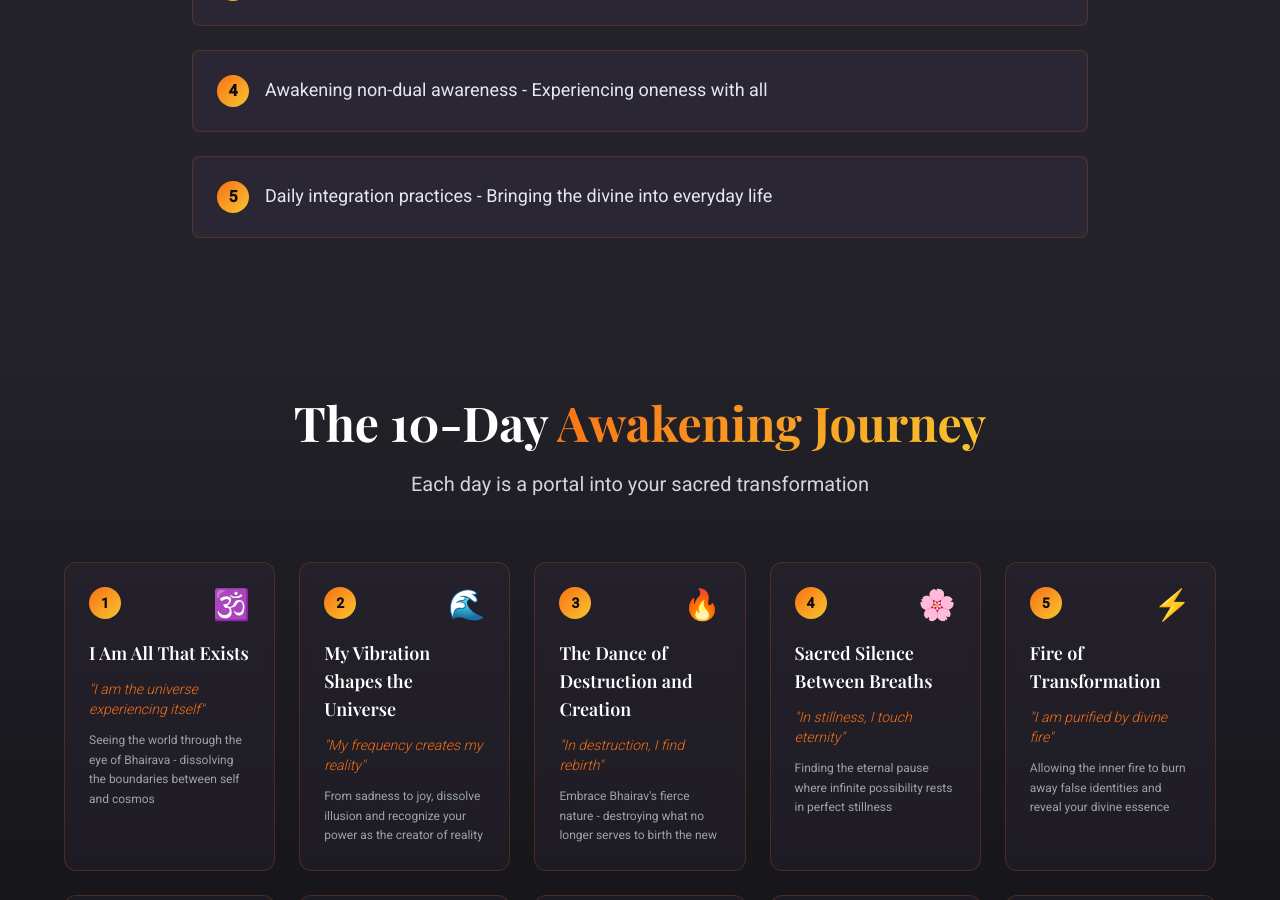
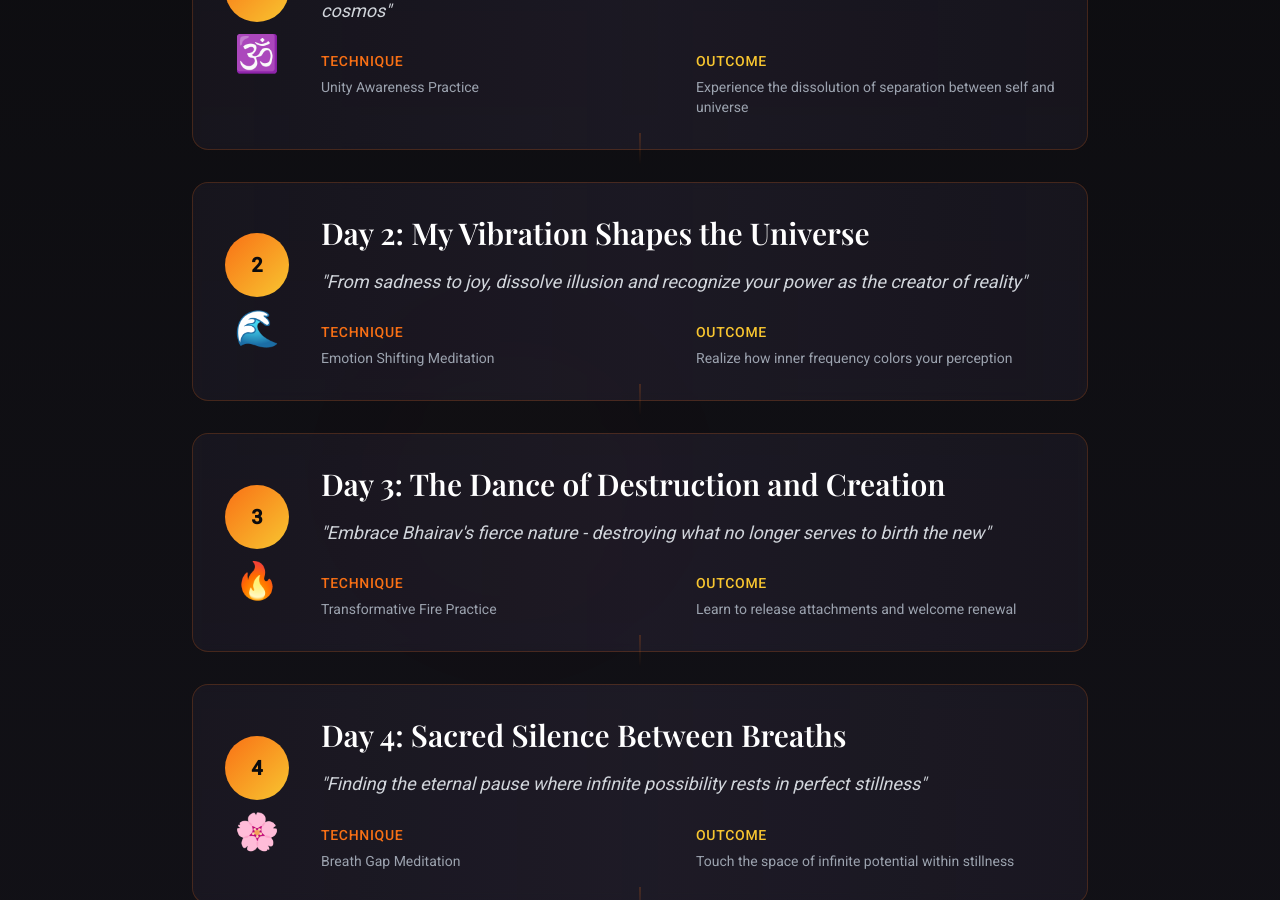
Before and after one commit to zeelcoustic/bhairav-awakening-portal, a React (Vite) app: page / in a window 1280 px wide. Shown: the part 1900-2800 px from the top of the page. Built offline with nearby package versions, Linux system fonts and the light colour scheme.

Commit message:
Refactor: Replace learning section and update journey
Remove the "What You'll Learn" section and refactor the "Day by Day Journey" section into a vertical scroll layout with glowing cards, cosmic backgrounds, and animations.

```diff
--- a/src/components/MeditationJourney.tsx
+++ b/src/components/MeditationJourney.tsx
@@ -3,136 +3,174 @@ const journeyDays = [
   {
     day: 1,
     title: "I Am All That Exists",
-    description: "Seeing the world through the eye of Bhairava - dissolving the boundaries between self and cosmos",
-    mantra: "I am the universe experiencing itself",
-    icon: "🕉️"
+    insight: "Seeing the world through the eye of Bhairava - dissolving the boundaries between self and cosmos",
+    technique: "Unity Awareness Practice",
+    outcome: "Experience the dissolution of separation between self and universe",
+    symbol: "🕉️"
   },
   {
     day: 2,
     title: "My Vibration Shapes the Universe",
-    description: "From sadness to joy, dissolve illusion and recognize your power as the creator of reality",
-    mantra: "My frequency creates my reality",
-    icon: "🌊"
+    insight: "From sadness to joy, dissolve illusion and recognize your power as the creator of reality",
+    technique: "Emotion Shifting Meditation",
+    outcome: "Realize how inner frequency colors your perception",
+    symbol: "🌊"
   },
   {
     day: 3,
     title: "The Dance of Destruction and Creation",
-    description: "Embrace Bhairav's fierce nature - destroying what no longer serves to birth the new",
-    mantra: "In destruction, I find rebirth",
-    icon: "🔥"
+    insight: "Embrace Bhairav's fierce nature - destroying what no longer serves to birth the new",
+    technique: "Transformative Fire Practice",
+    outcome: "Learn to release attachments and welcome renewal",
+    symbol: "🔥"
   },
   {
     day: 4,
     title: "Sacred Silence Between Breaths",
-    description: "Finding the eternal pause where infinite possibility rests in perfect stillness",
-    mantra: "In stillness, I touch eternity",
-    icon: "🌸"
+    insight: "Finding the eternal pause where infinite possibility rests in perfect stillness",
+    technique: "Breath Gap Meditation",
+    outcome: "Touch the space of infinite potential within stillness",
+    symbol: "🌸"
   },
   {
     day: 5,
     title: "Fire of Transformation",
-    description: "Allowing the inner fire to burn away false identities and reveal your divine essence",
-    mantra: "I am purified by divine fire",
-    icon: "⚡"
+    insight: "Allowing the inner fire to burn away false identities and reveal your divine essence",
+    technique: "Inner Fire Awakening",
+    outcome: "Purify consciousness and reveal authentic self",
+    symbol: "⚡"
   },
   {
     day: 6,
     title: "Mirror of Consciousness",
-    description: "Bhairav as the perfect mirror - seeing reality without distortion or projection",
-    mantra: "I reflect pure awareness",
-    icon: "🌕"
+    insight: "Bhairav as the perfect mirror - seeing reality without distortion or projection",
+    technique: "Pure Awareness Practice",
+    outcome: "Develop clear seeing beyond mental projections",
+    symbol: "🌕"
   },
   {
     day: 7,
     title: "Beyond Fear, Beyond Death",
-    description: "Transcending the ultimate illusions that bind the soul to suffering",
-    mantra: "I am eternal, beyond all form",
-    icon: "🦋"
+    insight: "Transcending the ultimate illusions that bind the soul to suffering",
+    technique: "Fearlessness Meditation",
+    outcome: "Recognize your eternal nature beyond all forms",
+    symbol: "🦋"
   },
   {
     day: 8,
     title: "The Cosmic Play",
-    description: "Understanding life as divine theater where you are both the actor and the audience",
-    mantra: "I dance in the cosmic play",
-    icon: "🎭"
+    insight: "Understanding life as divine theater where you are both the actor and the audience",
+    technique: "Witness Consciousness Practice",
+    outcome: "Experience detached participation in life's drama",
+    symbol: "🎭"
   },
   {
     day: 9,
     title: "Integration of Opposites",
-    description: "Embracing all aspects of existence - light and shadow, pleasure and pain as one",
-    mantra: "I unite all polarities within",
-    icon: "☯️"
+    insight: "Embracing all aspects of existence - light and shadow, pleasure and pain as one",
+    technique: "Polarity Union Meditation",
+    outcome: "Harmonize all contradictions within unified awareness",
+    symbol: "☯️"
   },
   {
     day: 10,
     title: "Living as Bhairav",
-    description: "Embodying fierce compassion in daily life - the eternal dance of awakened consciousness",
-    mantra: "I am Bhairav awakened",
-    icon: "👁️"
+    insight: "Embodying fierce compassion in daily life - the eternal dance of awakened consciousness",
+    technique: "Embodied Awakening Practice",
+    outcome: "Integrate awakened consciousness into every moment",
+    symbol: "👁️"
   }
 ];
 
 const MeditationJourney = () => {
   return (
-    <section className="py-20 px-6 bg-gradient-to-b from-mystic-purple to-mystic-cosmic">
-      <div className="max-w-6xl mx-auto">
-        <div className="text-center mb-16 animate-fade-in">
-          <h2 className="font-playfair text-4xl md:text-5xl font-bold mb-6 text-white">
-            The 10-Day <span className="text-gradient">Awakening Journey</span>
-          </h2>
-          <p className="text-xl text-gray-300">
-            Each day is a portal into your sacred transformation
-          </p>
+    <section className="py-24 px-6 bg-gradient-to-b from-mystic-cosmic via-mystic-purple-dark to-mystic-purple relative overflow-hidden">
+      {/* Cosmic background effects */}
+      <div className="absolute inset-0 opacity-20">
+        <div className="absolute top-1/4 left-1/4 w-96 h-96 bg-mystic-orange/10 rounded-full blur-3xl animate-pulse"></div>
+        <div className="absolute bottom-1/4 right-1/4 w-96 h-96 bg-mystic-gold/10 rounded-full blur-3xl animate-pulse" style={{ animationDelay: '2s' }}></div>
       </div>
 
-        <div className="grid grid-cols-1 md:grid-cols-2 lg:grid-cols-3 xl:grid-cols-5 gap-6">
+      <div className="max-w-4xl mx-auto relative z-10">
+        <div className="text-center mb-20 animate-fade-in">
+          <h2 className="font-playfair text-5xl md:text-6xl font-bold mb-6 text-white">
+            Your Sacred <span className="text-gradient">Journey</span>
+          </h2>
+          <p className="text-xl text-gray-300 max-w-2xl mx-auto leading-relaxed">
+            Ten profound awakenings that will transform your understanding of existence
+          </p>
+          <div className="mt-8 text-mystic-orange text-3xl">✧ ۞ ✧</div>
+        </div>
+
+        <div className="space-y-8">
           {journeyDays.map((day, index) => (
             <div
               key={day.day}
-              className="group relative bg-mystic-purple-light/20 backdrop-blur-sm border border-mystic-orange/20 rounded-xl p-6 hover:border-mystic-orange/60 hover:bg-mystic-purple-light/30 transition-all duration-500 hover:scale-105 hover:shadow-2xl hover:shadow-mystic-orange/20 animate-fade-in cursor-pointer"
-              style={{ animationDelay: `${index * 100}ms` }}
+              className="group relative bg-gradient-to-r from-mystic-purple-light/20 via-mystic-purple-light/30 to-mystic-purple-light/20 backdrop-blur-sm border border-mystic-orange/20 rounded-2xl p-8 hover:border-mystic-orange/60 transition-all duration-700 hover:shadow-2xl hover:shadow-mystic-orange/20 animate-fade-in"
+              style={{ animationDelay: `${index * 150}ms` }}
             >
-              {/* Glowing background effect */}
-              <div className="absolute inset-0 bg-fire-gradient opacity-0 group-hover:opacity-10 rounded-xl transition-opacity duration-500"></div>
+              {/* Glowing aura effect */}
+              <div className="absolute inset-0 bg-fire-gradient opacity-0 group-hover:opacity-5 rounded-2xl transition-opacity duration-700"></div>
+              <div className="absolute inset-0 rounded-2xl opacity-0 group-hover:opacity-100 transition-opacity duration-700">
+                <div className="absolute inset-0 rounded-2xl border border-mystic-orange/30 animate-glow"></div>
+              </div>
 
-              {/* Day number badge */}
-              <div className="flex justify-between items-start mb-4">
-                <div className="w-8 h-8 rounded-full bg-fire-gradient flex items-center justify-center text-mystic-cosmic font-bold text-sm group-hover:scale-110 transition-transform duration-300">
+              <div className="relative z-10 flex items-center gap-8">
+                {/* Day number and symbol */}
+                <div className="flex-shrink-0 flex flex-col items-center">
+                  <div className="w-16 h-16 rounded-full bg-fire-gradient flex items-center justify-center text-mystic-cosmic font-bold text-xl group-hover:scale-110 transition-transform duration-300 mb-3">
                     {day.day}
                   </div>
-                <div className="text-3xl group-hover:animate-float">
-                  {day.icon}
+                  <div className="text-4xl group-hover:animate-float transition-transform duration-300">
+                    {day.symbol}
                   </div>
                 </div>
 
+                {/* Content */}
+                <div className="flex-1 space-y-4">
                   {/* Title */}
-              <h3 className="font-playfair text-lg font-semibold text-white mb-3 group-hover:text-gradient transition-all duration-300">
-                {day.title}
+                  <h3 className="font-playfair text-2xl md:text-3xl font-semibold text-white group-hover:text-gradient transition-all duration-300">
+                    Day {day.day}: {day.title}
                   </h3>
 
-              {/* Mantra */}
-              <p className="text-mystic-orange text-sm italic mb-3 font-light group-hover:text-mystic-orange-light transition-colors duration-300">
-                "{day.mantra}"
+                  {/* Insight */}
+                  <p className="text-gray-300 text-lg leading-relaxed italic group-hover:text-gray-200 transition-colors duration-300">
+                    "{day.insight}"
                   </p>
 
-              {/* Description */}
-              <p className="text-gray-400 text-xs leading-relaxed group-hover:text-gray-300 transition-colors duration-300">
-                {day.description}
+                  {/* Technique and outcome */}
+                  <div className="grid md:grid-cols-2 gap-4 pt-2">
+                    <div>
+                      <span className="text-mystic-orange text-sm font-medium uppercase tracking-wider">Technique</span>
+                      <p className="text-gray-400 text-sm mt-1 group-hover:text-gray-300 transition-colors duration-300">
+                        {day.technique}
                       </p>
+                    </div>
+                    <div>
+                      <span className="text-mystic-gold text-sm font-medium uppercase tracking-wider">Outcome</span>
+                      <p className="text-gray-400 text-sm mt-1 group-hover:text-gray-300 transition-colors duration-300">
+                        {day.outcome}
+                      </p>
+                    </div>
+                  </div>
+                </div>
+              </div>
 
-              {/* Subtle glow effect */}
-              <div className="absolute inset-0 rounded-xl opacity-0 group-hover:opacity-100 transition-opacity duration-500 pointer-events-none">
-                <div className="absolute inset-0 rounded-xl border border-mystic-orange/30 animate-glow"></div>
+              {/* Sacred line connector */}
+              {index < journeyDays.length - 1 && (
+                <div className="absolute -bottom-4 left-1/2 transform -translate-x-1/2">
+                  <div className="w-px h-8 bg-gradient-to-b from-mystic-orange/40 to-transparent"></div>
                 </div>
+              )}
             </div>
           ))}
         </div>
 
-        {/* Sacred decoration */}
-        <div className="text-center mt-12 animate-fade-in" style={{ animationDelay: '1200ms' }}>
-          <div className="text-mystic-orange text-2xl mb-4">✧ ۞ ✧</div>
-          <p className="text-gray-400 italic text-sm">
-            "Each step on this path dissolves another veil of illusion"
+        {/* Sacred closing */}
+        <div className="text-center mt-16 animate-fade-in" style={{ animationDelay: '1500ms' }}>
+          <div className="text-mystic-orange text-3xl mb-6">✧ ۞ ✧</div>
+          <p className="text-gray-400 italic text-lg max-w-2xl mx-auto leading-relaxed">
+            "Each step on this sacred path dissolves another veil of illusion, revealing the infinite consciousness that you have always been"
           </p>
         </div>
       </div>
--- a/src/pages/Index.tsx
+++ b/src/pages/Index.tsx
@@ -1,7 +1,6 @@
 
 import HeroSection from "@/components/HeroSection";
 import ExperienceSection from "@/components/ExperienceSection";
-import LearningSection from "@/components/LearningSection";
 import MeditationJourney from "@/components/MeditationJourney";
 import PersonasSection from "@/components/PersonasSection";
 import BonusSection from "@/components/BonusSection";
@@ -14,7 +13,6 @@ const Index = () => {
     <div className="min-h-screen">
       <HeroSection />
       <ExperienceSection />
-      <LearningSection />
       <MeditationJourney />
       <PersonasSection />
       <BonusSection />
```
Lines whose indentation alone changed are shown as unchanged.
